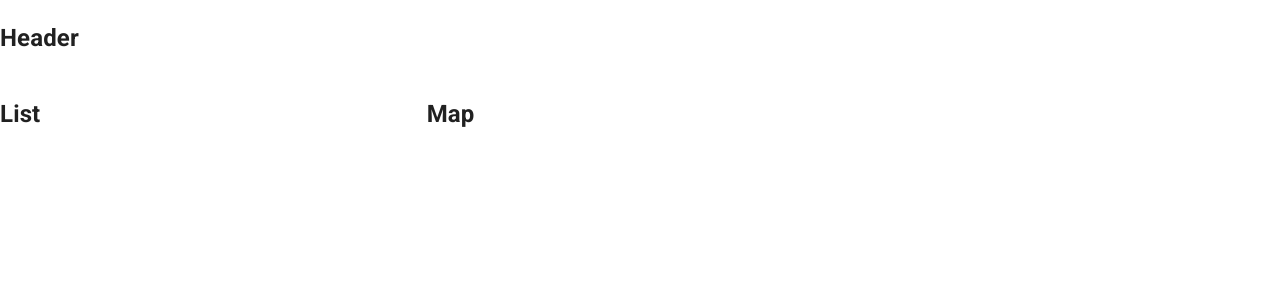
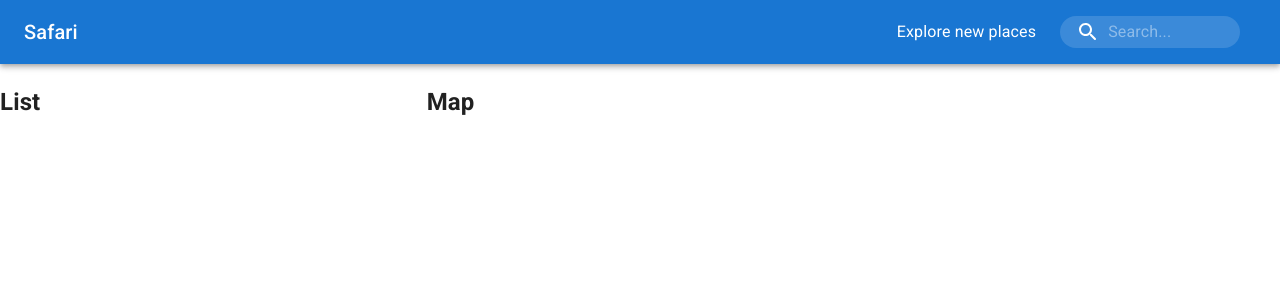
Before and after one commit to peterkibuchi/safari, a React (Create React App) app: page / in a window 1280 px wide. Shown: the top 300 px of the page. Built offline with nearby package versions, Linux system fonts and the light colour scheme.

Commit message:
Create Header

```diff
--- a/src/components/Header/Header.jsx
+++ b/src/components/Header/Header.jsx
@@ -1,5 +1,97 @@
+import { Autocomplete } from "@react-google-maps/api";
+import {
+  alpha,
+  AppBar,
+  Box,
+  InputBase,
+  Toolbar,
+  Typography,
+  useTheme,
+} from "@mui/material";
+import { SearchRounded } from "@mui/icons-material";
+
 function Header() {
-  return <h2>Header</h2>;
+  const theme = useTheme();
+
+  return (
+    <AppBar position="static">
+      <Toolbar
+        sx={{
+          display: "flex",
+          justifyContent: "space-between",
+        }}
+      >
+        <Typography
+          variant="h6"
+          sx={{
+            display: "none",
+            [theme.breakpoints.up("sm")]: {
+              display: "block",
+            },
+          }}
+        >
+          Safari
+        </Typography>
+        <Box sx={{ display: "flex", alignItems: "center" }}>
+          <Typography
+            variant="p"
+            sx={{
+              display: "none",
+              [theme.breakpoints.up("sm")]: {
+                display: "block",
+              },
+            }}
+          >
+            Explore new places
+          </Typography>
+          {/* <Autocomplete> */}
+          <Box
+            sx={{
+              position: "relative",
+              borderRadius: theme.shape.borderRadius,
+              backgroundColor: alpha(theme.palette.common.white, 0.15),
+              "&:hover": {
+                backgroundColor: alpha(theme.palette.common.white, 0.25),
+              },
+              marginRight: theme.spacing(2),
+              marginLeft: 0,
+              width: "100%",
+              [theme.breakpoints.up("sm")]: {
+                marginLeft: theme.spacing(3),
+                width: "auto",
+              },
+            }}
+          >
+            <Box
+              sx={{
+                padding: theme.spacing(0, 2),
+                height: "100%",
+                position: "absolute",
+                pointerEvents: "none",
+                display: "flex",
+                alignItems: "center",
+                justifyContent: "center",
+              }}
+            >
+              <SearchRounded />
+            </Box>
+            <InputBase
+              placeholder="Search..."
+              sx={{
+                color: "inherit",
+                padding: theme.spacing(0, 1, 0, 0),
+                paddingLeft: `calc(1em + ${theme.spacing(4)})`,
+                transition: theme.transitions.create("width"),
+                width: "100%",
+                [theme.breakpoints.up("md")]: { width: "20ch" },
+              }}
+            />
+          </Box>
+          {/* </Autocomplete> */}
+        </Box>
+      </Toolbar>
+    </AppBar>
+  );
 }
 
 export default Header;
```
Also changed, not shown: src/components/Header/Header.styles.js (deleted).
